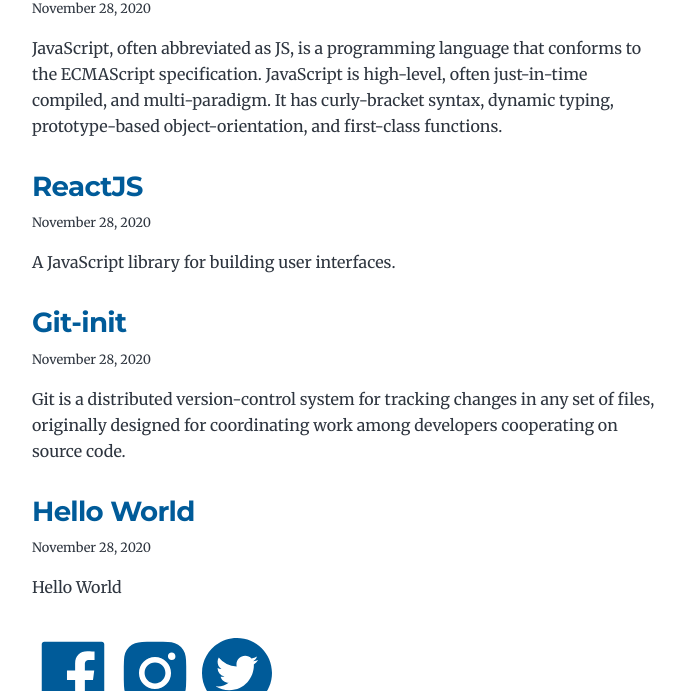
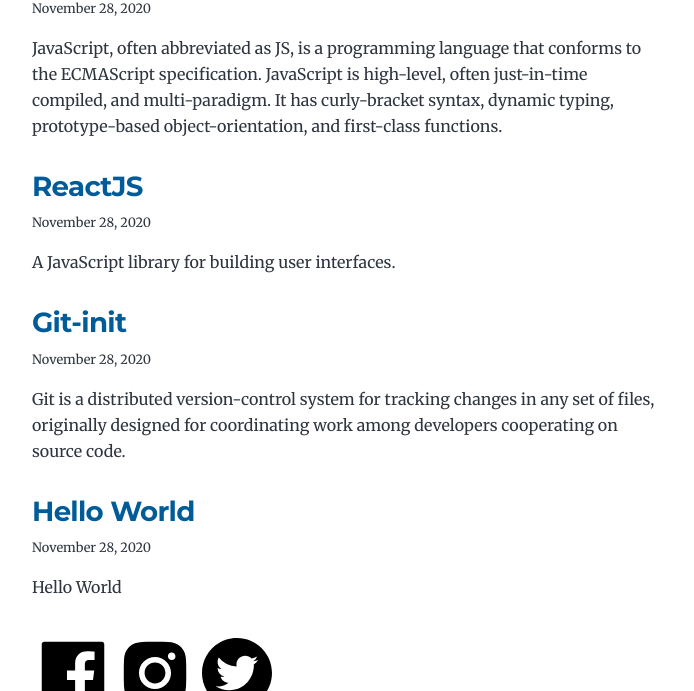
Before and after one commit to freddybihozagara/A, a Gatsby site: page / in a window 1280 px wide. Shown: the part 644-1335 px from the top of the page, without its empty margins (292-986 px from the left). Built offline with nearby package versions, Linux system fonts and the light colour scheme; Gatsby itself is replaced by a stand-in of ours.

Commit message:
initial commit

```diff
--- a/src/components/layout.js
+++ b/src/components/layout.js
@@ -33,7 +33,7 @@
       <main>{children}</main>
       <SocialMedia/>
       <footer>
-      <IconContext.Provider value={{ size: "5em" }}>
+      <IconContext.Provider value={{ size: "5em", color: "black" }}>
         <div>
         <a href="https://reactjs.org/"><GrReactjs/></a>
         <a href="https://nodejs.org/"><GrNode/></a>
--- a/src/components/socialmedia.js
+++ b/src/components/socialmedia.js
@@ -19,7 +19,7 @@
             <table>
                 <tbody>
 
-                    <tr><IconContext.Provider value={{ size: "5em" }}>
+                    <tr><IconContext.Provider value={{ size: "5em", color: "black" }}>
                         <div>
 
                         <td><a href="https://facebook.com/freddybihozagara"><AiFillFacebook width="100" height="100"/></a> </td>
```
